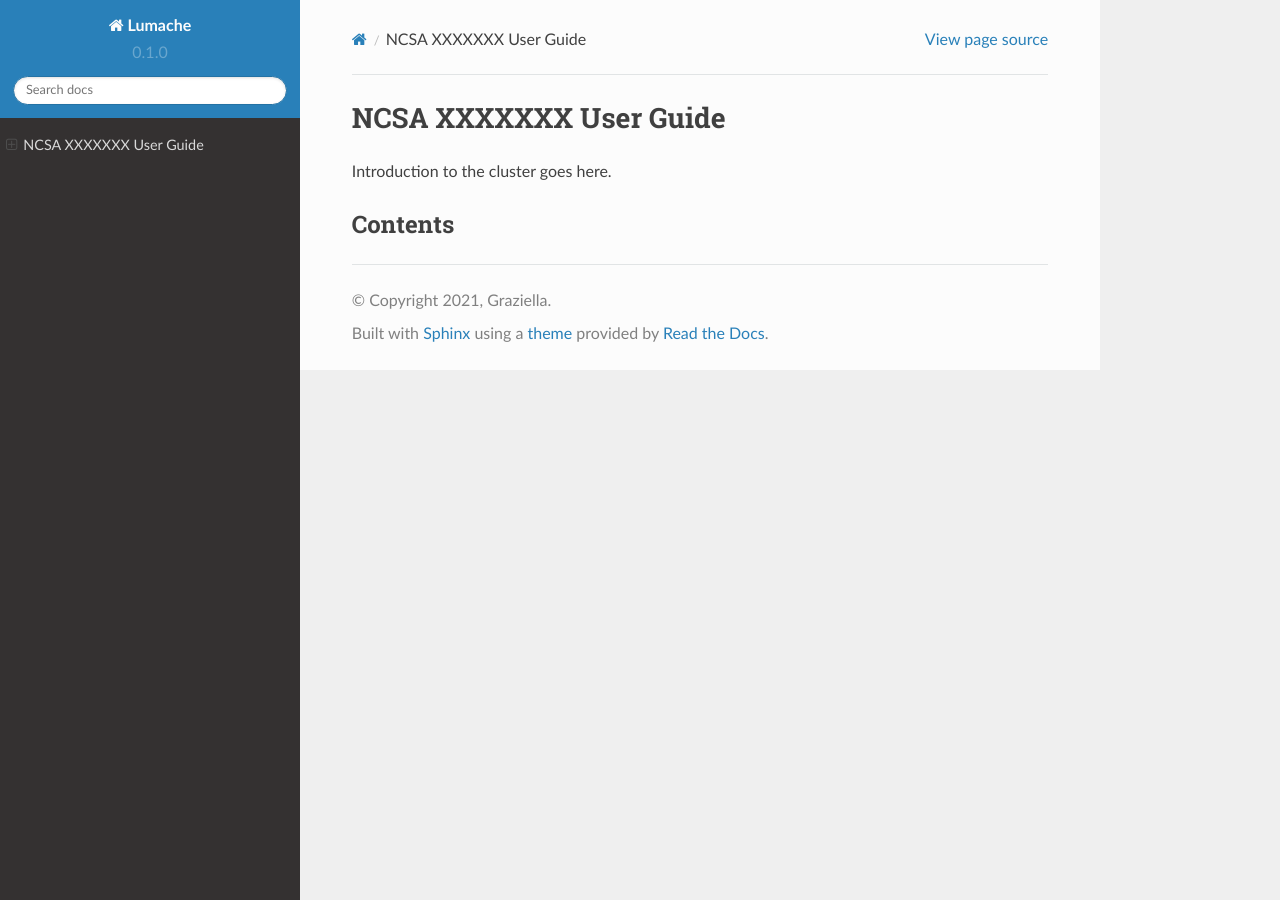
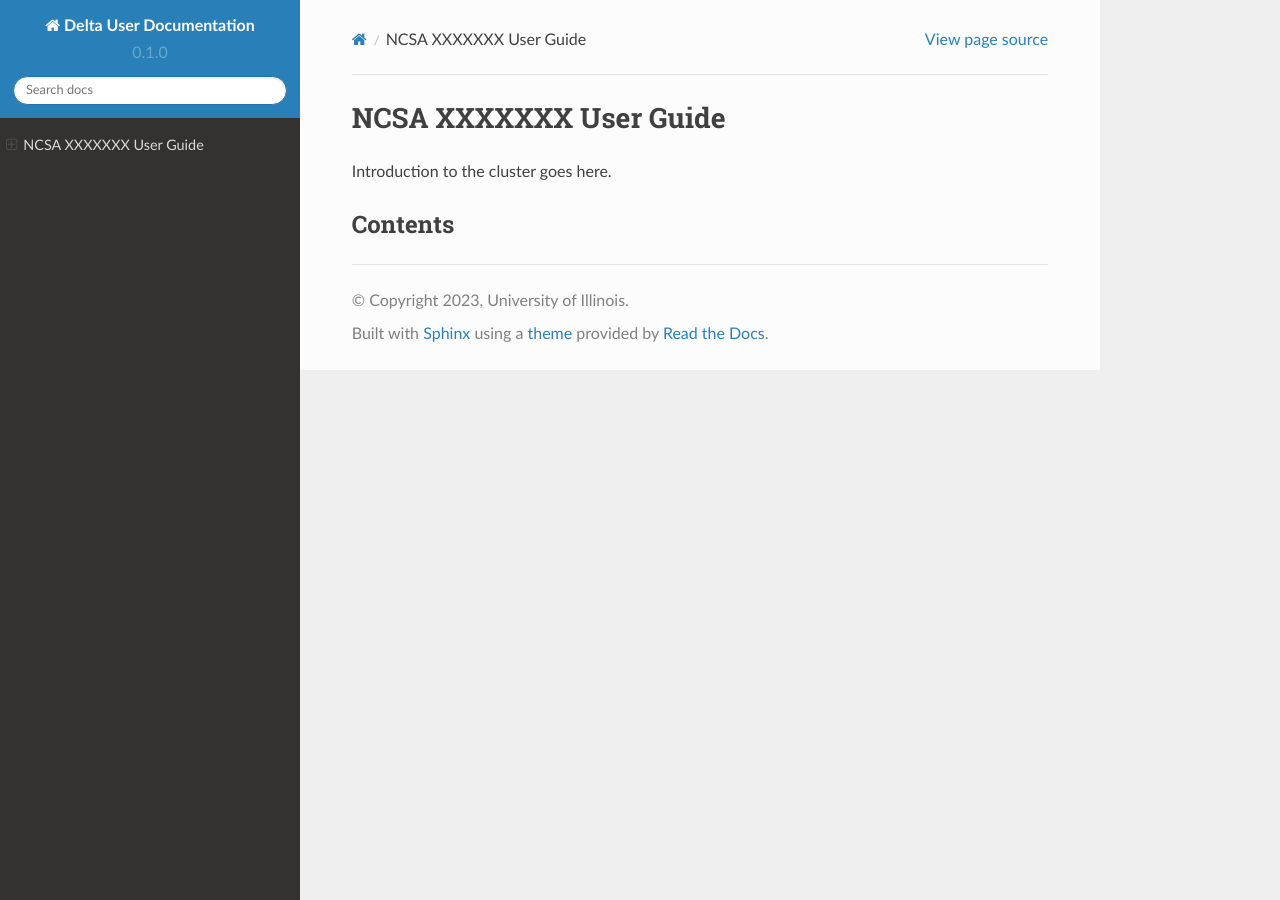
Before and after one commit to ncsa/Delta_doc, a Sphinx documentation site: the page built from docs/source/index.rst, in a window 1280 px wide. Built offline with Sphinx 7.4.7 and the Read the Docs theme 2.0.0, drawn with Linux system fonts in a browser that asks for light colours; pages that are not in the unit, such as notebooks, are missing from menus.

Commit message:
Delta main page updates

```diff
--- a/docs/source/conf.py
+++ b/docs/source/conf.py
@@ -2,9 +2,9 @@
 
 # -- Project information
 
-project = 'Lumache'
-copyright = '2021, Graziella'
-author = 'Graziella'
+project = 'Delta User Documentation'
+copyright = '2023, University of Illinois'
+author = 'NCSA'
 
 release = '0.1'
 version = '0.1.0'
```
